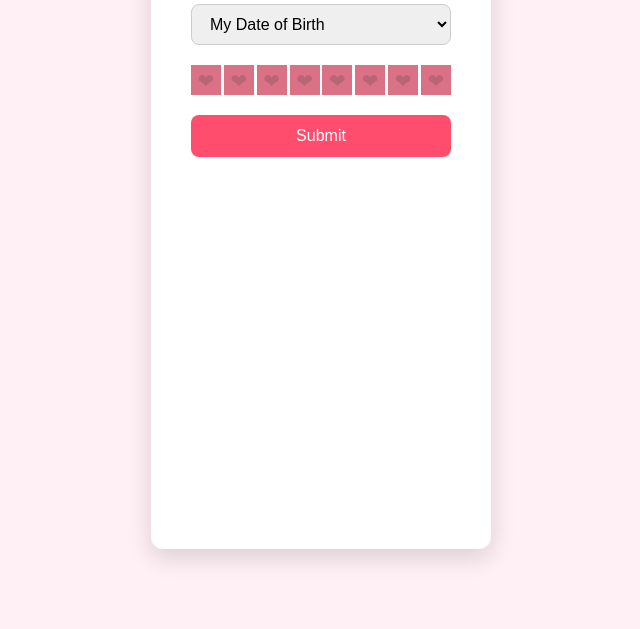
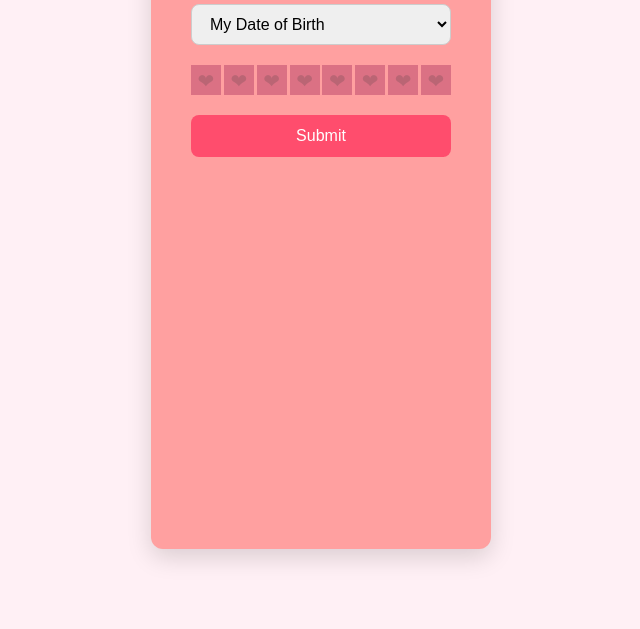
Before and after one commit to MUJEEBADENIJI/val-test, a plain HTML site: page src/passcode.html in a window 1280 px wide. Shown: the part 171-800 px from the top of the page, without its empty margins (319-959 px from the left). Drawn offline with Linux system fonts and the light colour scheme.

Commit message:
valantin

```diff
--- a/src/passcode.html
+++ b/src/passcode.html
@@ -17,7 +17,7 @@
   }
 
   .passcode-container {
-    background: #fff;
+    background: #ffa0a0;
     padding: 30px 40px;
     border-radius: 12px;
     box-shadow: 0 8px 24px rgba(0,0,0,0.15);
```
